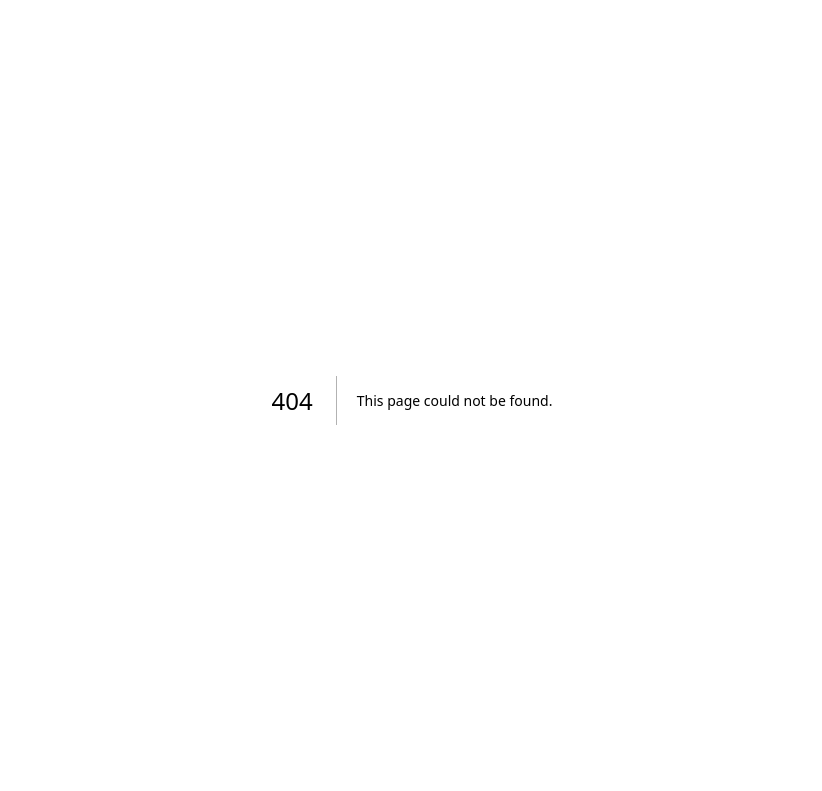
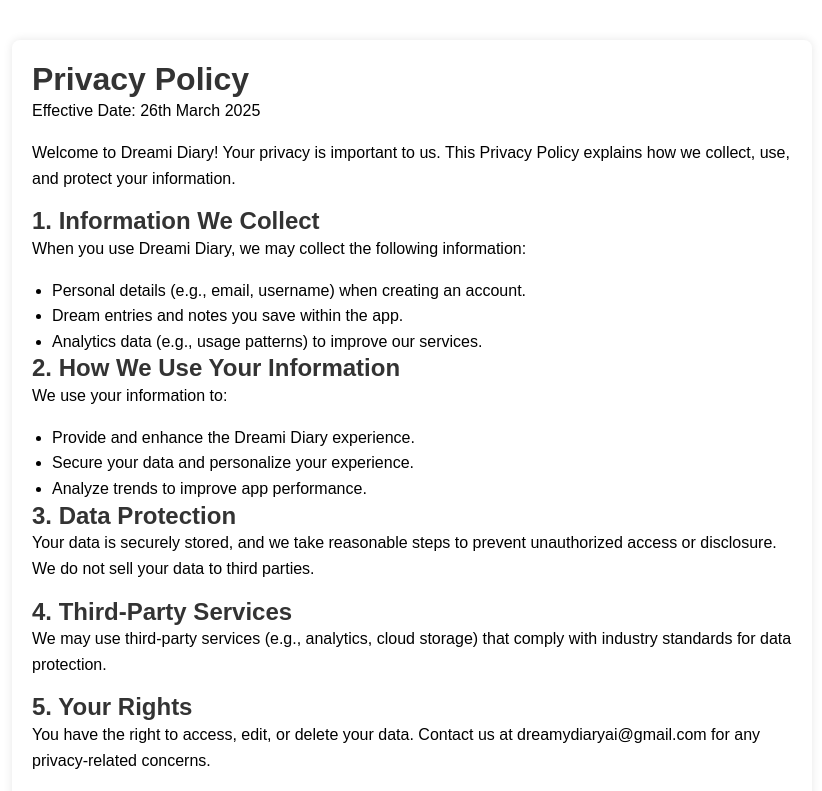
Before and after one commit to Syamgith/dreamijournal.com, a Next.js app: page /privacy in a window 1280 px wide. Before the commit this address had no page. Shown: the top 791 px of the page, without its empty margins (228-1050 px from the left). Built offline with nearby package versions, Linux system fonts and the light colour scheme.

Commit message:
added privacy policy

```diff
--- /dev/null
+++ b/app/privacy/page.js
@@ -0,0 +1,65 @@
+import styles from "./privacy.module.css";
+
+export default function PrivacyPolicy() {
+  return (
+    <div className={styles.container}>
+      <h1>Privacy Policy</h1>
+      <p>Effective Date: 26th March 2025</p>
+      <p>
+        Welcome to Dreami Diary! Your privacy is important to us. This Privacy
+        Policy explains how we collect, use, and protect your information.
+      </p>
+
+      <h2>1. Information We Collect</h2>
+      <p>
+        When you use Dreami Diary, we may collect the following information:
+      </p>
+      <ul>
+        <li>
+          Personal details (e.g., email, username) when creating an account.
+        </li>
+        <li>Dream entries and notes you save within the app.</li>
+        <li>Analytics data (e.g., usage patterns) to improve our services.</li>
+      </ul>
+
+      <h2>2. How We Use Your Information</h2>
+      <p>We use your information to:</p>
+      <ul>
+        <li>Provide and enhance the Dreami Diary experience.</li>
+        <li>Secure your data and personalize your experience.</li>
+        <li>Analyze trends to improve app performance.</li>
+      </ul>
+
+      <h2>3. Data Protection</h2>
+      <p>
+        Your data is securely stored, and we take reasonable steps to prevent
+        unauthorized access or disclosure. We do not sell your data to third
+        parties.
+      </p>
+
+      <h2>4. Third-Party Services</h2>
+      <p>
+        We may use third-party services (e.g., analytics, cloud storage) that
+        comply with industry standards for data protection.
+      </p>
+
+      <h2>5. Your Rights</h2>
+      <p>
+        You have the right to access, edit, or delete your data. Contact us at
+        dreamydiaryai@gmail.com for any privacy-related concerns.
+      </p>
+
+      <h2>6. Changes to This Policy</h2>
+      <p>
+        We may update this Privacy Policy from time to time. Any changes will be
+        posted on this page with an updated effective date.
+      </p>
+
+      <h2>7. Contact Us</h2>
+      <p>
+        If you have any questions about this Privacy Policy, please contact us
+        at dreamydiaryai@gmail.com.
+      </p>
+    </div>
+  );
+}
--- /dev/null
+++ b/app/privacy/privacy.module.css
@@ -0,0 +1,23 @@
+.container {
+  max-width: 800px;
+  margin: 40px auto;
+  padding: 20px;
+  background: #fff;
+  border-radius: 8px;
+  box-shadow: 0 0 10px rgba(0, 0, 0, 0.1);
+  font-family: Arial, sans-serif;
+  line-height: 1.6;
+}
+
+.container h1,
+.container h2 {
+  color: #333;
+}
+
+.container ul {
+  margin-left: 20px;
+}
+
+.container p {
+  margin-bottom: 16px;
+}
```
